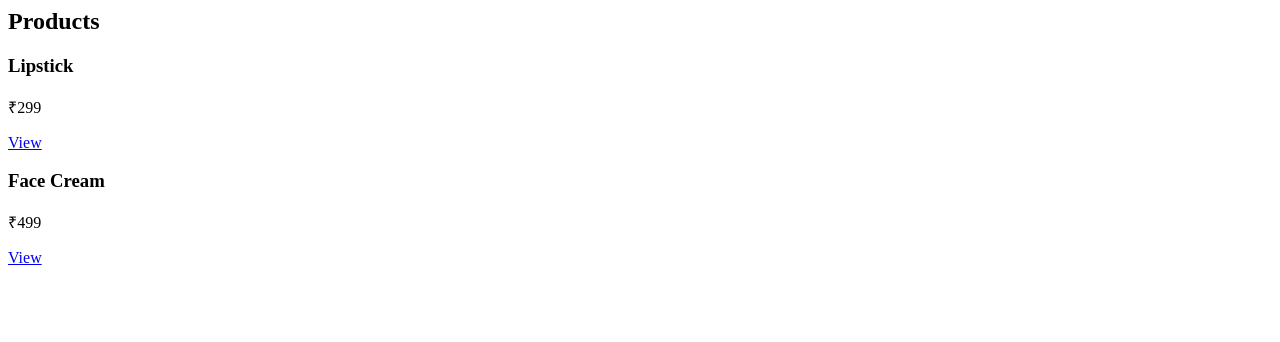
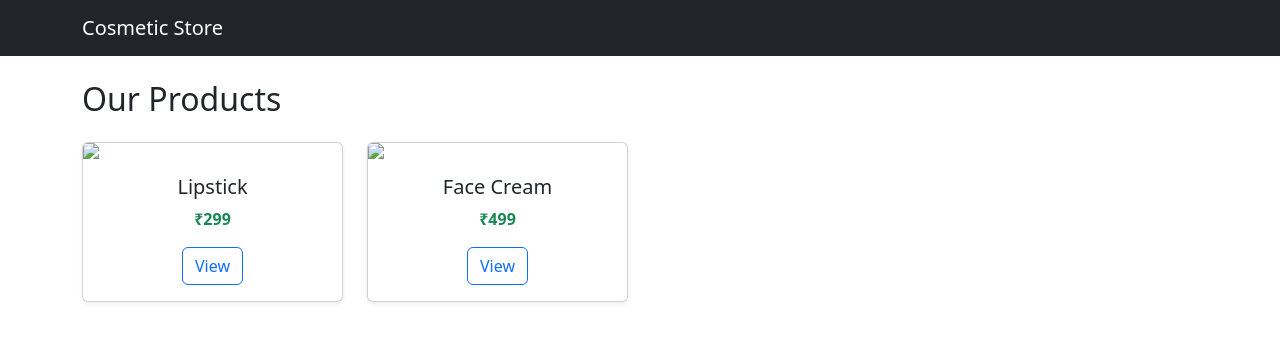
Before and after one commit to vikasrajput0112/cosmetic-store, a Django app: page /products/ in a window 1280 px wide. Shown: the top 342 px of the page. Run offline with Django 4.2, Linux system fonts and the light colour scheme; some libraries are stand-ins or nearby versions.

Commit message:
Update products.html

```diff
--- a/store/templates/products.html
+++ b/store/templates/products.html
@@ -1,9 +1,35 @@
-<h2>Products</h2>
+<!DOCTYPE html>
+<html>
+<head>
+    <title>Products</title>
+    <link href="https://cdn.jsdelivr.net/npm/bootstrap@5.3.0/dist/css/bootstrap.min.css" rel="stylesheet">
+</head>
+<body>
 
-{% for product in products %}
-<div>
-    <h3>{{ product.name }}</h3>
-    <p>₹{{ product.price }}</p>
-    <a href="/product/{{ product.id }}">View</a>
+<nav class="navbar navbar-dark bg-dark">
+    <div class="container">
+        <a class="navbar-brand" href="/">Cosmetic Store</a>
+    </div>
+</nav>
+
+<div class="container mt-4">
+    <h2 class="mb-4">Our Products</h2>
+
+    <div class="row">
+        {% for product in products %}
+        <div class="col-md-3 mb-4">
+            <div class="card shadow-sm h-100">
+                <img src="https://via.placeholder.com/300" class="card-img-top">
+                <div class="card-body text-center">
+                    <h5>{{ product.name }}</h5>
+                    <p class="text-success fw-bold">₹{{ product.price }}</p>
+                    <a href="/product/{{ product.id }}" class="btn btn-outline-primary">View</a>
+                </div>
+            </div>
+        </div>
+        {% endfor %}
+    </div>
 </div>
-{% endfor %}
+
+</body>
+</html>
```
